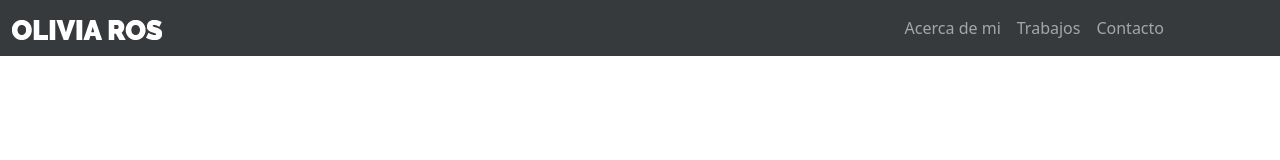
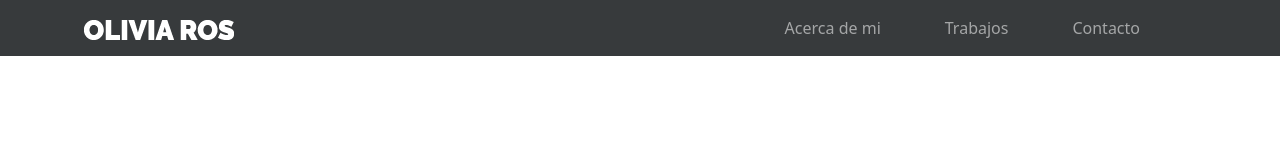
Before and after one commit to yasnahills/Olivia_Ros, a plain HTML site: page index.html in a window 1280 px wide. Drawn offline with nearby package versions, Linux system fonts and the light colour scheme; a web font is replaced by a local one.

Commit message:
Navbar terminado

```diff
--- a/index.html
+++ b/index.html
@@ -11,24 +11,23 @@
    <link rel="stylesheet" href="assets/css/style.css">
   </head>
   <body>
-    <nav class="navbar navbar-expand-lg navbar-dark bg-softBlack">
+    <nav class="navbar fixed-top navbar-expand-lg navbar-dark bg-softBlack">
         <div class="container-fluid">
-          <a class="navbar-brand" href="#"><img src="assets/img/logo.png" alt=""></a>
+          <a class="navbar-brand ms-5 ps-4" href="#"><img src="assets/img/logo.png" alt=""></a>
           <button class="navbar-toggler" type="button" data-bs-toggle="collapse" data-bs-target="#navbarNav" aria-controls="navbarNav" aria-expanded="false" aria-label="Toggle navigation">
             <span class="navbar-toggler-icon"></span>
           </button>
           <div class="collapse navbar-collapse d-lg-flex justify-content-end me-5" id="navbarNav">
             <ul class="navbar-nav me-5">
-              <li class="nav-item">
+              <li class="nav-item mx-4">
                 <a class="nav-link" aria-current="page" href="#">Acerca de mi</a>
               </li>
-              <li class="nav-item">
+              <li class="nav-item mx-4">
                 <a class="nav-link" href="#">Trabajos</a>
               </li>
-              <li class="nav-item">
+              <li class="nav-item mx-4">
                 <a class="nav-link" href="#">Contacto</a>
               </li>
-
             </ul>
           </div>
         </div>
```
